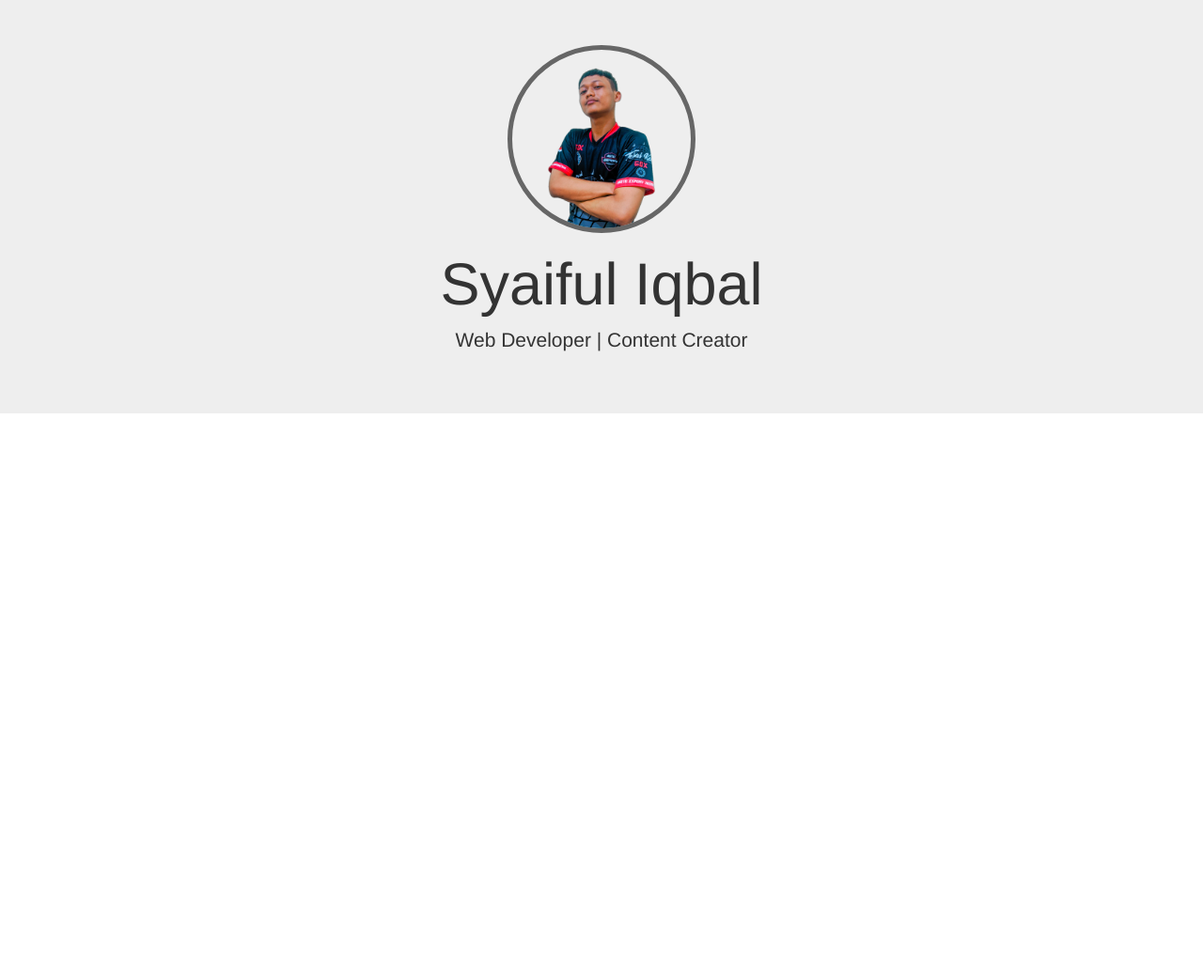
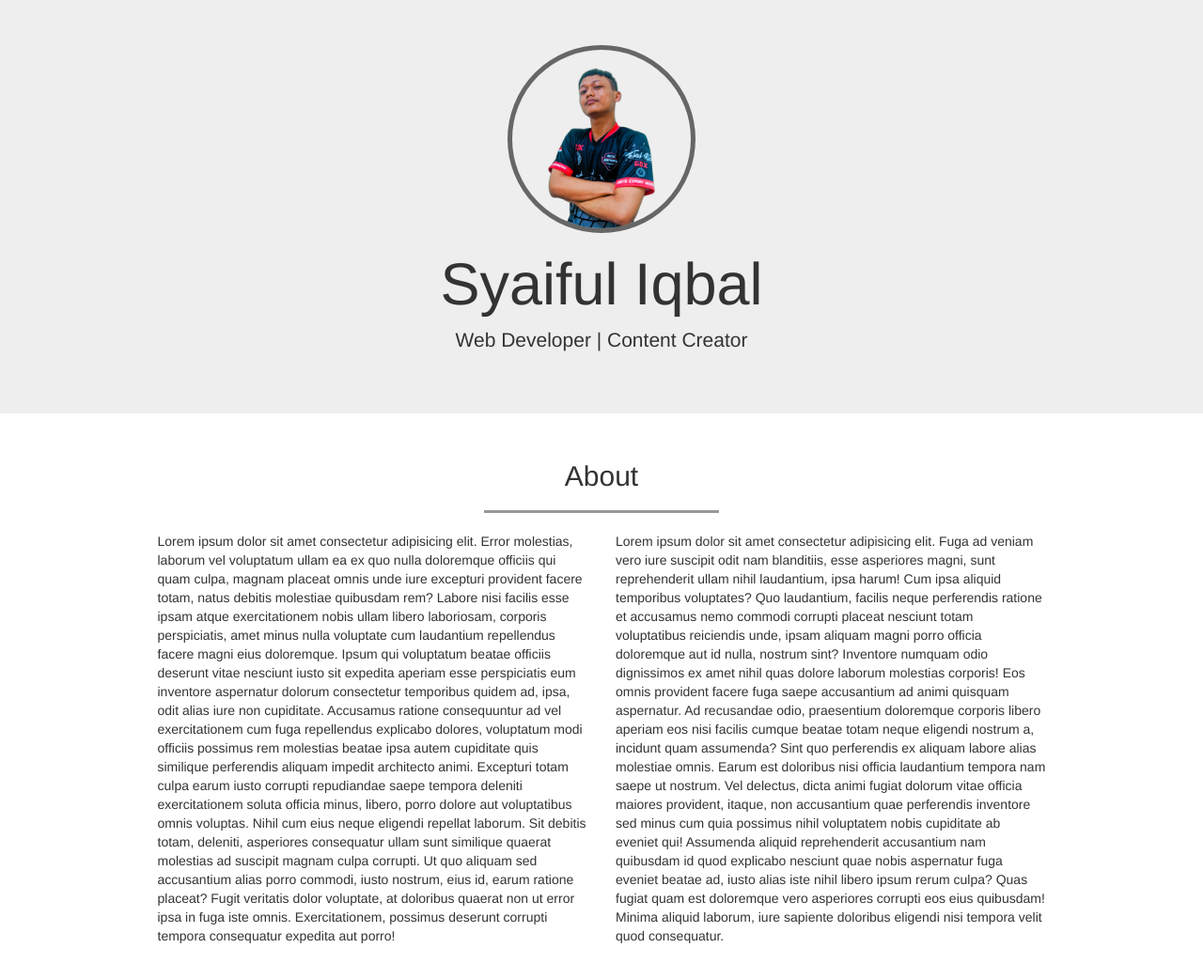
Before and after one commit to Ballsky26/bootstrap3-portfolio, a plain HTML site: page index.html in a window 1280 px wide. Shown: the whole page at 94% size. Before the commit the page ends 800 px from the top, so only its background shows below. Drawn offline with nearby package versions, Linux system fonts and the light colour scheme.

Commit message:
Update Section About

```diff
--- a/css/style.css
+++ b/css/style.css
@@ -2,3 +2,12 @@
     width: 200px;
     border: 5px solid #666;
 }
+
+.about hr {
+    width: 250px;
+    border-top: 3px solid #999;
+}
+
+section {
+    min-height: 800px;
+}
--- a/index.html
+++ b/index.html
@@ -25,6 +25,77 @@
       <p>Web Developer | Content Creator</p>
     </div>
     <!-- Akhir Jumbotron -->
+
+    <!-- Awal About -->
+    <section class="about" id="about">
+      <div class="container">
+        <div class="row">
+          <div class="col-sm-12">
+            <h2 class="text-center">About</h2>
+            <hr />
+          </div>
+        </div>
+        <div class="row">
+          <div class="col-sm-5 col-sm-offset-1">
+            <p>
+              Lorem ipsum dolor sit amet consectetur adipisicing elit. Error
+              molestias, laborum vel voluptatum ullam ea ex quo nulla doloremque
+              officiis qui quam culpa, magnam placeat omnis unde iure excepturi
+              provident facere totam, natus debitis molestiae quibusdam rem?
+              Labore nisi facilis esse ipsam atque exercitationem nobis ullam
+              libero laboriosam, corporis perspiciatis, amet minus nulla
+              voluptate cum laudantium repellendus facere magni eius doloremque.
+              Ipsum qui voluptatum beatae officiis deserunt vitae nesciunt iusto
+              sit expedita aperiam esse perspiciatis eum inventore aspernatur
+              dolorum consectetur temporibus quidem ad, ipsa, odit alias iure
+              non cupiditate. Accusamus ratione consequuntur ad vel
+              exercitationem cum fuga repellendus explicabo dolores, voluptatum
+              modi officiis possimus rem molestias beatae ipsa autem cupiditate
+              quis similique perferendis aliquam impedit architecto animi.
+              Excepturi totam culpa earum iusto corrupti repudiandae saepe
+              tempora deleniti exercitationem soluta officia minus, libero,
+              porro dolore aut voluptatibus omnis voluptas. Nihil cum eius neque
+              eligendi repellat laborum. Sit debitis totam, deleniti, asperiores
+              consequatur ullam sunt similique quaerat molestias ad suscipit
+              magnam culpa corrupti. Ut quo aliquam sed accusantium alias porro
+              commodi, iusto nostrum, eius id, earum ratione placeat? Fugit
+              veritatis dolor voluptate, at doloribus quaerat non ut error ipsa
+              in fuga iste omnis. Exercitationem, possimus deserunt corrupti
+              tempora consequatur expedita aut porro!
+            </p>
+          </div>
+          <div class="col-sm-5">
+            <p>
+              Lorem ipsum dolor sit amet consectetur adipisicing elit. Fuga ad
+              veniam vero iure suscipit odit nam blanditiis, esse asperiores
+              magni, sunt reprehenderit ullam nihil laudantium, ipsa harum! Cum
+              ipsa aliquid temporibus voluptates? Quo laudantium, facilis neque
+              perferendis ratione et accusamus nemo commodi corrupti placeat
+              nesciunt totam voluptatibus reiciendis unde, ipsam aliquam magni
+              porro officia doloremque aut id nulla, nostrum sint? Inventore
+              numquam odio dignissimos ex amet nihil quas dolore laborum
+              molestias corporis! Eos omnis provident facere fuga saepe
+              accusantium ad animi quisquam aspernatur. Ad recusandae odio,
+              praesentium doloremque corporis libero aperiam eos nisi facilis
+              cumque beatae totam neque eligendi nostrum a, incidunt quam
+              assumenda? Sint quo perferendis ex aliquam labore alias molestiae
+              omnis. Earum est doloribus nisi officia laudantium tempora nam
+              saepe ut nostrum. Vel delectus, dicta animi fugiat dolorum vitae
+              officia maiores provident, itaque, non accusantium quae
+              perferendis inventore sed minus cum quia possimus nihil voluptatem
+              nobis cupiditate ab eveniet qui! Assumenda aliquid reprehenderit
+              accusantium nam quibusdam id quod explicabo nesciunt quae nobis
+              aspernatur fuga eveniet beatae ad, iusto alias iste nihil libero
+              ipsum rerum culpa? Quas fugiat quam est doloremque vero asperiores
+              corrupti eos eius quibusdam! Minima aliquid laborum, iure sapiente
+              doloribus eligendi nisi tempora velit quod consequatur.
+            </p>
+          </div>
+        </div>
+      </div>
+    </section>
+    <!-- Akhir About -->
+
     <!-- jQuery (necessary for Bootstrap's JavaScript plugins) -->
     <script src="https://ajax.googleapis.com/ajax/libs/jquery/1.12.4/jquery.min.js"></script>
     <!-- Include all compiled plugins (below), or include individual files as needed -->
```
